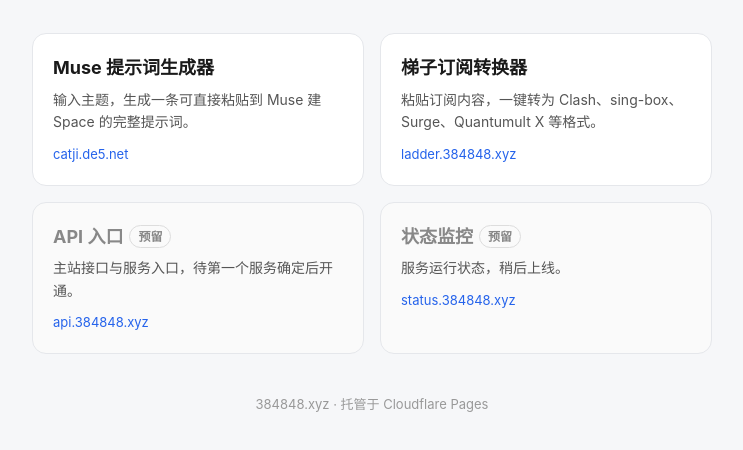
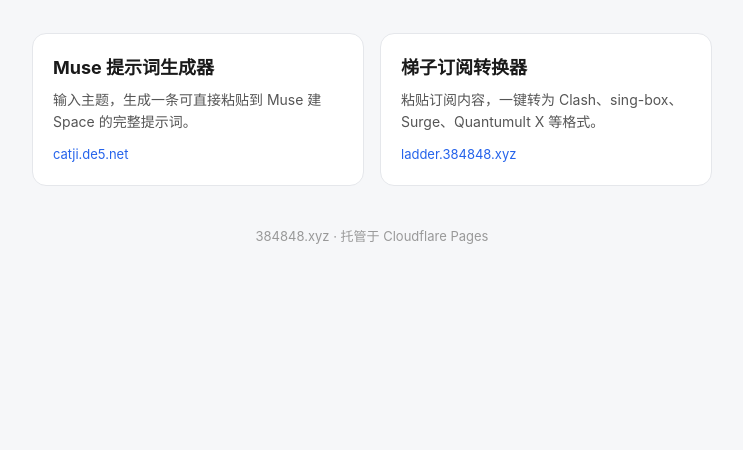
Before and after one commit to cyhepunk-spec/384848-xyz, a plain HTML site: page index.html in a window 1280 px wide. Shown: the part 126-576 px from the top of the page, without its empty margins (268-1011 px from the left). Drawn offline with Linux system fonts and the light colour scheme.

Commit message:
主站去掉 API 入口与状态监控卡片（不在公网暴露，仅资源汇总可见）

```diff
--- a/index.html
+++ b/index.html
@@ -41,16 +41,6 @@
       <p>粘贴订阅内容，一键转为 Clash、sing-box、Surge、Quantumult X 等格式。</p>
       <span class="url">ladder.384848.xyz</span>
     </a>
-    <div class="card reserved">
-      <h2>API 入口<span class="tag">预留</span></h2>
-      <p>主站接口与服务入口，待第一个服务确定后开通。</p>
-      <span class="url">api.384848.xyz</span>
-    </div>
-    <div class="card reserved">
-      <h2>状态监控<span class="tag">预留</span></h2>
-      <p>服务运行状态，稍后上线。</p>
-      <span class="url">status.384848.xyz</span>
-    </div>
   </div>
   <footer>384848.xyz · 托管于 Cloudflare Pages</footer>
 </div>
```
Also changed, not shown: 1 other file.
